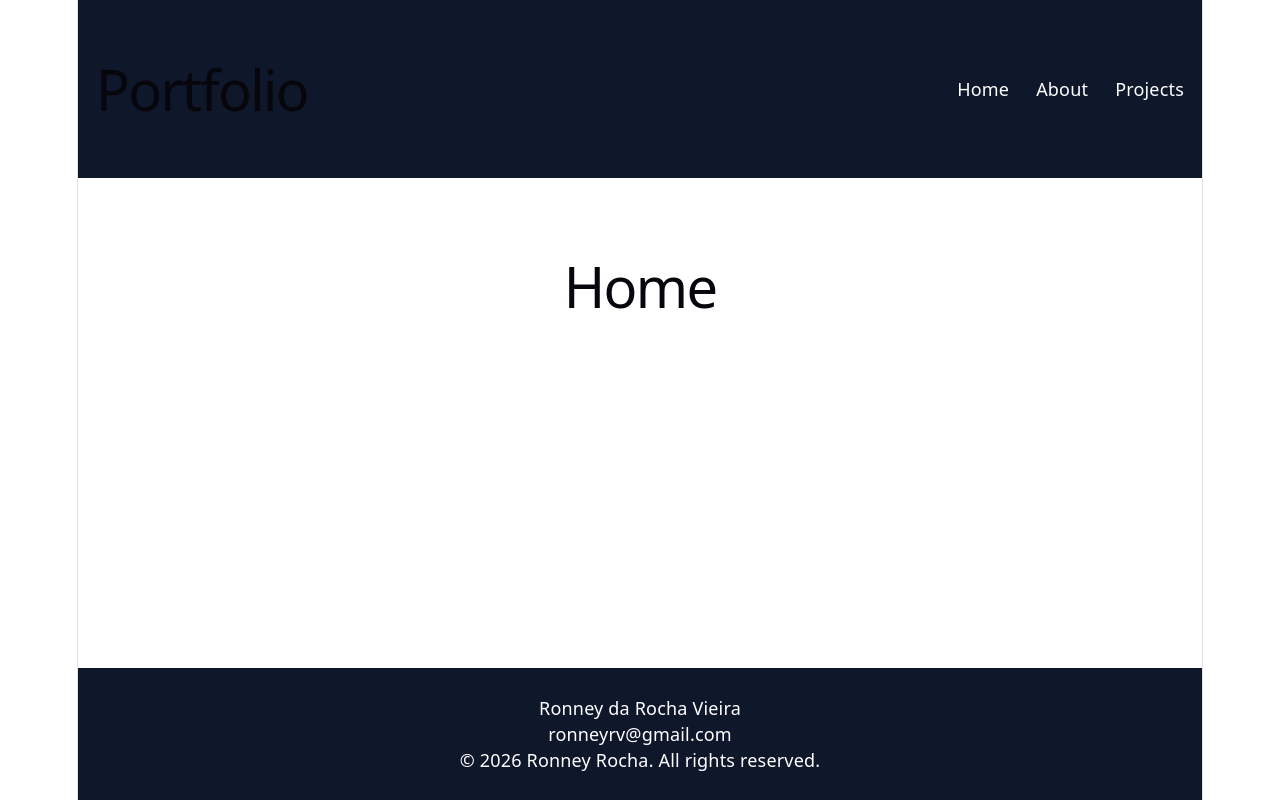
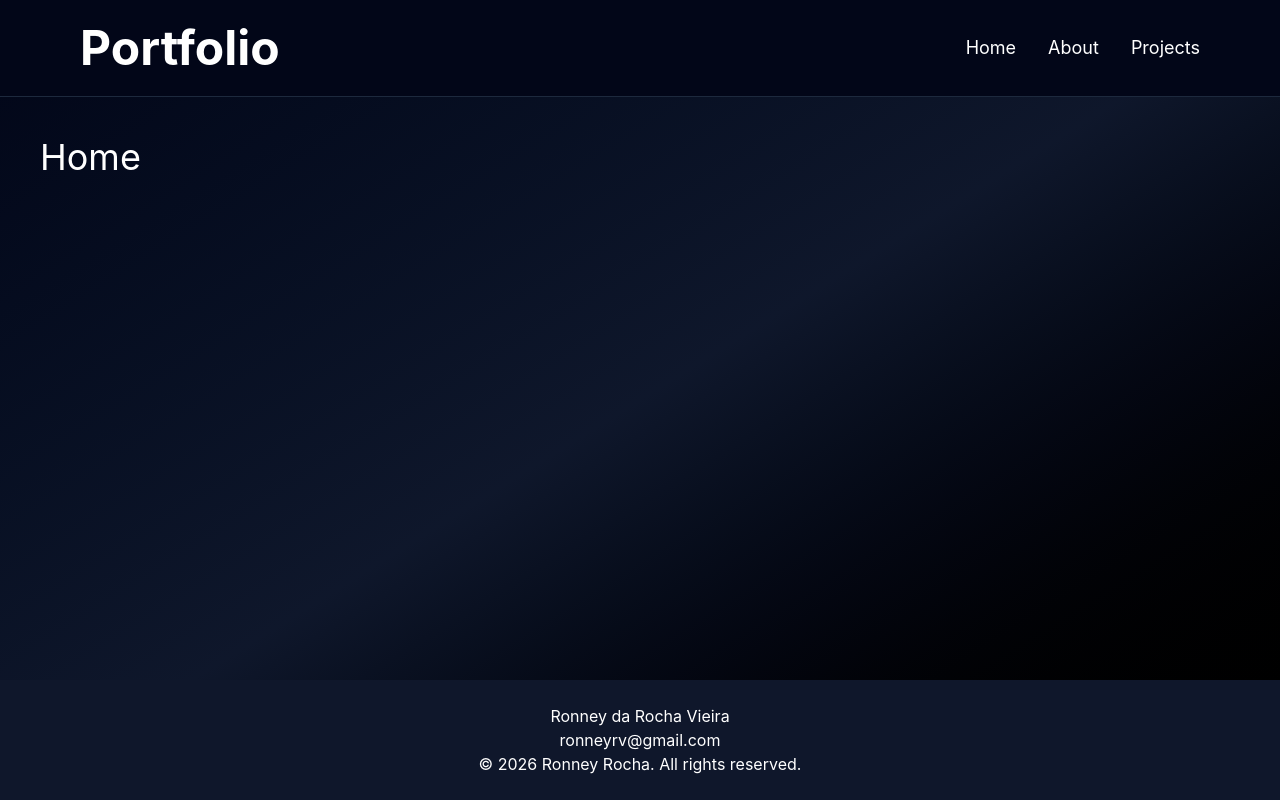
Before and after one commit to ronneyrv/portfolio-web, a React (Vite) app: page / in a window 1280 px wide. Built offline with nearby package versions, Linux system fonts and the light colour scheme.

Commit message:
fix: correct swiper card layout

```diff
--- a/src/App.tsx
+++ b/src/App.tsx
@@ -8,7 +8,7 @@ import Footer from "./components/Footer/Footer"
 function App() {
 
   return (
-    <div className="min-h-screen flex flex-col">
+    <div className="w-screen min-h-screen flex flex-col bg-linear-to-br from-slate-950 via-slate-900 to-black">
       <Navbar />
       <main className="grow">
         <Routes>
--- a/src/components/Navbar/Navbar.tsx
+++ b/src/components/Navbar/Navbar.tsx
@@ -2,15 +2,17 @@ import { Link } from "react-router-dom";
 
 export default function Navbar() {
   return (
-    <nav className="bg-slate-900 text-white p-4">
-      <div className="max-w-6xl mx-auto flex justify-between items-center">
-        <h1 className="font-bold text-xl">Portfolio</h1>
-        <div className="flex gap-6">
+    <header className="w-full bg-slate-950 border-b border-slate-800">
+      <nav className="w-full h-24 px-8 lg:px-20 flex justify-between items-center">
+        <h1 className="text-5xl font-bold">Portfolio</h1>
+
+        <div className="flex gap-8 text-lg">
           <Link to="/">Home</Link>
           <Link to="/about">About</Link>
           <Link to="/projects">Projects</Link>
         </div>
-      </div>
-    </nav>
+
+      </nav>
+    </header>
   );
 }
--- a/src/components/ProjectCard/ProjectCard.tsx
+++ b/src/components/ProjectCard/ProjectCard.tsx
@@ -1,3 +1,4 @@
+import { FaDesktop, FaGithub } from "react-icons/fa";
 import type { Project } from "../../types/Projects";
 
 interface ProjectCardProps {
@@ -6,15 +7,39 @@ interface ProjectCardProps {
 
 export default function ProjectCard({ project }: ProjectCardProps) {
   return (
-    <div className="bg-white rounded-lg shadow-md overflow-hidden">
+    <div className="w-full h-full bg-slate-800 rounded-2xl overflow-hidden shadow-lg hover:shadow-2xl hover:-translate-y-2 transition-all duration-300 flex flex-col">
       <img
         src={project.imageUrl}
-        alt={project.title}
+        alt="Image not found"
         className="h-56 w-full object-cover"
       />
-      <div className="p-4">
-        <h2 className="text-xl font-bold">{project.title}</h2>
-        <p className="mt-4 text-gray-600">{project.description}</p>
+      <div className="p-6 flex flex-col grow">
+        <h2 className="text-2xl font-bold text-white line-clamp-1" title={project.title}>
+          {project.title}
+        </h2>
+        <p className="mt-4 text-gray-300 line-clamp-3" title={project.description}>
+          {project.description}
+        </p>
+        <div className="mt-auto pt-6 flex gap-4">
+          <a
+            href={project.githubUrl}
+            target="_blank"
+            rel="noreferrer"
+            className="text-white hover:text-blue-400"
+          >
+            <FaGithub size={22} />
+          </a>
+          <a
+            href={project.demoUrl}
+            target="_blank"
+            rel="noreferrer"
+            className="
+            text-white
+            hover:text-green-400"
+          >
+            <FaDesktop size={22} />
+          </a>
+        </div>
       </div>
     </div>
   );
--- a/src/components/ProjectCarousel/ProjectCarousel.tsx
+++ b/src/components/ProjectCarousel/ProjectCarousel.tsx
@@ -1,6 +1,12 @@
 import { Swiper, SwiperSlide } from "swiper/react";
+import { Navigation } from "swiper/modules";
+
+import "swiper/css";
+import "swiper/css/navigation";
+
+import ProjectCard from "../ProjectCard/ProjectCard";
+
 import type { Project } from "../../types/Projects";
-import ProjectCard from "../ProjectCard/ProjectCard";
 
 interface Props {
   projects: Project[];
@@ -9,15 +15,31 @@ interface Props {
 export default function ProjectCarousel({ projects }: Props) {
   return (
     <Swiper
-      spaceBetween={20}
+      modules={[Navigation]}
+      navigation
+      className="w-full"
+      spaceBetween={30}
       slidesPerView={1}
       breakpoints={{
-        768: { slidesPerView: 2 },
-        1024: { slidesPerView: 3 },
+        640: {
+          slidesPerView: 1,
+        },
+
+        768: {
+          slidesPerView: 2,
+        },
+
+        1024: {
+          slidesPerView: 3,
+        },
+
+        1440: {
+          slidesPerView: 4,
+        },
       }}
     >
-      {projects.map((project) => (
-        <SwiperSlide key={project.id}>
+      {projects.map(project => (
+        <SwiperSlide key={project.id} className="flex h-auto">
           <ProjectCard project={project} />
         </SwiperSlide>
       ))}
--- a/src/index.css
+++ b/src/index.css
@@ -1,113 +1,41 @@
-:root {
-  --text: #6b6375;
-  --text-h: #08060d;
-  --bg: #fff;
-  --border: #e5e4e7;
-  --code-bg: #f4f3ec;
-  --accent: #aa3bff;
-  --accent-bg: rgba(170, 59, 255, 0.1);
-  --accent-border: rgba(170, 59, 255, 0.5);
-  --social-bg: rgba(244, 243, 236, 0.5);
-  --shadow:
-    rgba(0, 0, 0, 0.1) 0 10px 15px -3px, rgba(0, 0, 0, 0.05) 0 4px 6px -2px;
-
-  --sans: system-ui, 'Segoe UI', Roboto, sans-serif;
-  --heading: system-ui, 'Segoe UI', Roboto, sans-serif;
-  --mono: ui-monospace, Consolas, monospace;
-
-  font: 18px/145% var(--sans);
-  letter-spacing: 0.18px;
-  color-scheme: light dark;
-  color: var(--text);
-  background: var(--bg);
-  font-synthesis: none;
-  text-rendering: optimizeLegibility;
-  -webkit-font-smoothing: antialiased;
-  -moz-osx-font-smoothing: grayscale;
-
-  @media (max-width: 1024px) {
-    font-size: 16px;
-  }
-}
-
 @import "tailwindcss";
 
-@media (prefers-color-scheme: dark) {
-  :root {
-    --text: #9ca3af;
-    --text-h: #f3f4f6;
-    --bg: #16171d;
-    --border: #2e303a;
-    --code-bg: #1f2028;
-    --accent: #c084fc;
-    --accent-bg: rgba(192, 132, 252, 0.15);
-    --accent-border: rgba(192, 132, 252, 0.5);
-    --social-bg: rgba(47, 48, 58, 0.5);
-    --shadow:
-      rgba(0, 0, 0, 0.4) 0 10px 15px -3px, rgba(0, 0, 0, 0.25) 0 4px 6px -2px;
-  }
-
-  #social .button-icon {
-    filter: invert(1) brightness(2);
-  }
-}
-
-#root {
-  width: 1126px;
-  max-width: 100%;
-  margin: 0 auto;
-  text-align: center;
-  border-inline: 1px solid var(--border);
-  min-height: 100svh;
-  display: flex;
-  flex-direction: column;
+*, ::before, ::after {
   box-sizing: border-box;
 }
 
-body {
-  margin: 0;
+html,
+body,
+#root {
+  width: 100%;
+  min-height: 100vh;
 }
 
-h1,
-h2 {
-  font-family: var(--heading);
-  font-weight: 500;
-  color: var(--text-h);
+body {
+  font-family: Inter, system-ui, sans-serif;
+
+  overflow-x: hidden;
+
+  background-color: #020617;
+
+  color: white;
 }
 
-h1 {
-  font-size: 56px;
-  letter-spacing: -1.68px;
-  margin: 32px 0;
-  @media (max-width: 1024px) {
-    font-size: 36px;
-    margin: 20px 0;
-  }
-}
-h2 {
-  font-size: 24px;
-  line-height: 118%;
-  letter-spacing: -0.24px;
-  margin: 0 0 8px;
-  @media (max-width: 1024px) {
-    font-size: 20px;
-  }
-}
-p {
-  margin: 0;
+a {
+  text-decoration: none;
+
+  color: inherit;
 }
 
-code,
-.counter {
-  font-family: var(--mono);
-  display: inline-flex;
-  border-radius: 4px;
-  color: var(--text-h);
+button {
+  border: none;
+
+  background: none;
+
+  cursor: pointer;
 }
 
-code {
-  font-size: 15px;
-  line-height: 135%;
-  padding: 4px 8px;
-  background: var(--code-bg);
+img {
+  display: block;
+  max-width: 100%;
 }
--- a/src/pages/Projects/Projects.tsx
+++ b/src/pages/Projects/Projects.tsx
@@ -36,8 +36,8 @@ export default function Projects() {
   }
 
   return (
-    <section>
-      <h1 className="text-4xl font-bold mb-10">projects</h1>
+    <section className="w-full grow px-8 lg:px-20 py-16">
+      <h1 className="text-center text-6xl font-bold mb-16">Projects</h1>
       <ProjectCarousel projects={projects} />
     </section>
   );
```
